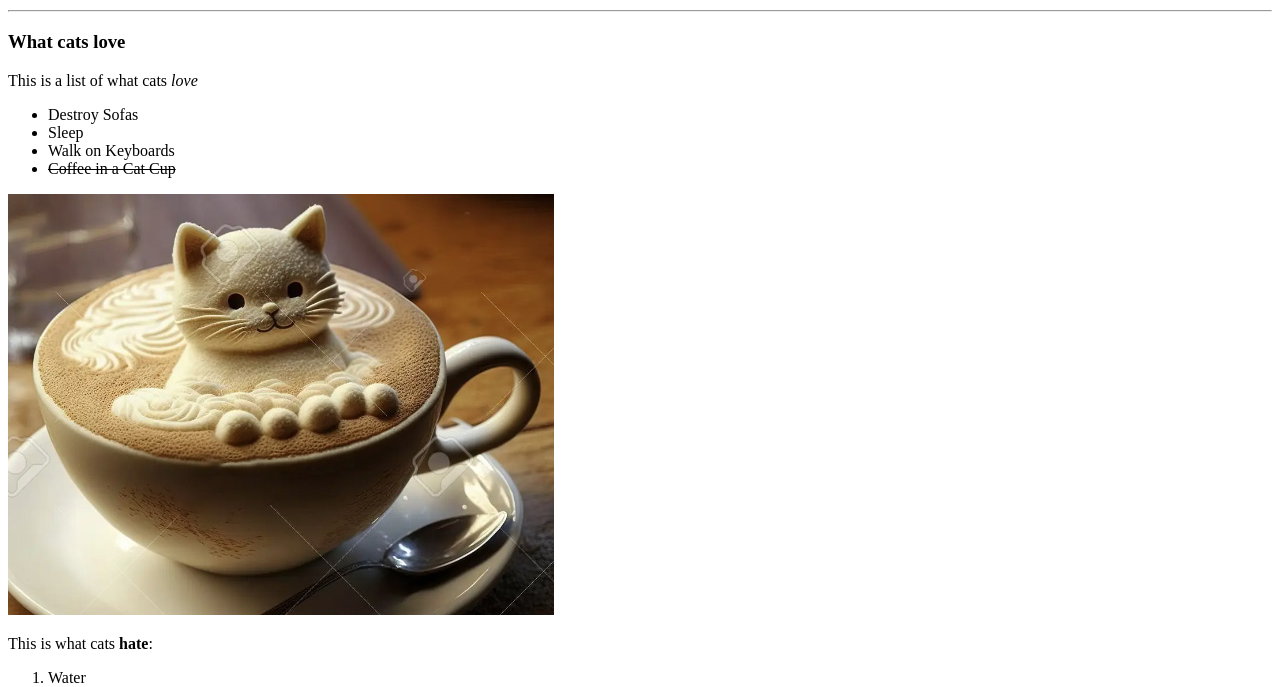
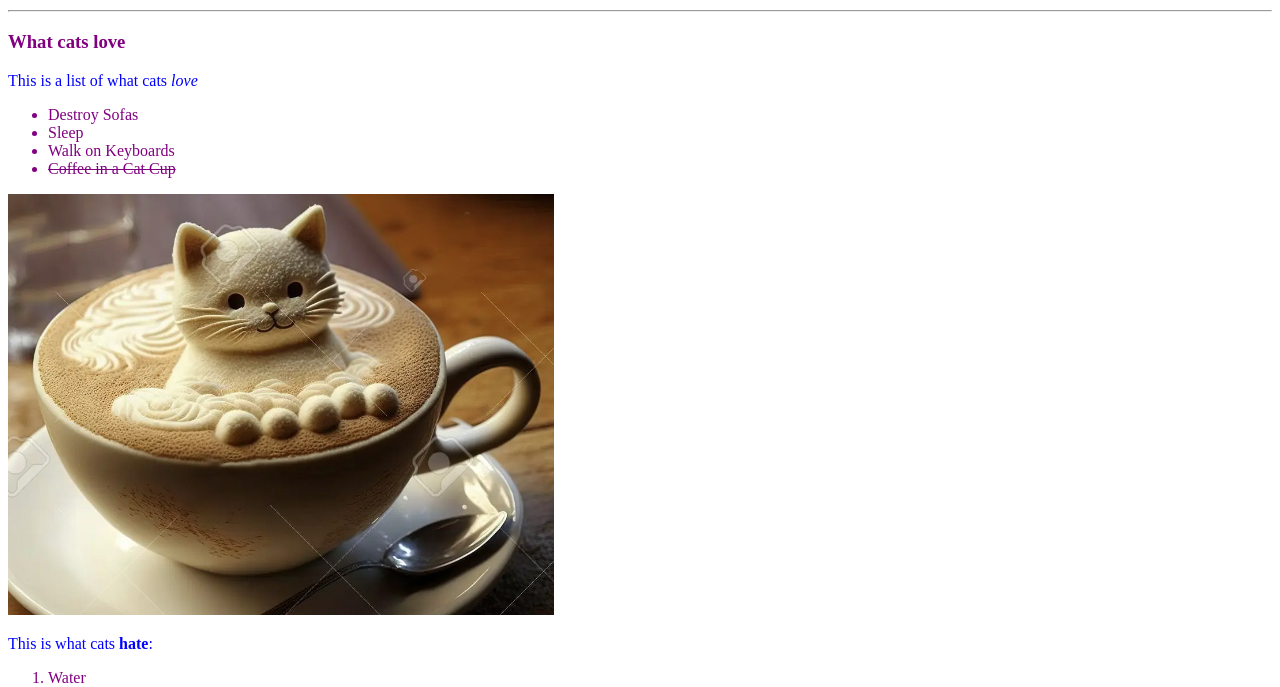
Before and after one commit to TinkuMalibu/html, a plain HTML site: page index.html in a window 1280 px wide. Shown: the part 477-1164 px from the top of the page. Drawn offline with Linux system fonts and the light colour scheme.

Commit message:
app de gatos

```diff
--- a/index.html
+++ b/index.html
@@ -2,10 +2,12 @@
  <html lang="en">
   <head>
     <title>App de gatos</title>
+    <link href="style.css" rel="stylesheet">
+  </head>
 
-  </head>
   <body>
     <h1>App de gatos </h1>
+
     <hr>
 
     <main>
--- /dev/null
+++ b/style.css
@@ -0,0 +1,15 @@
+h3 {
+  color: purple;
+}
+
+p {
+  color: blue;
+}
+
+ul li {
+  color: purple;
+}
+
+ol li {
+  color: purple;
+}
```
